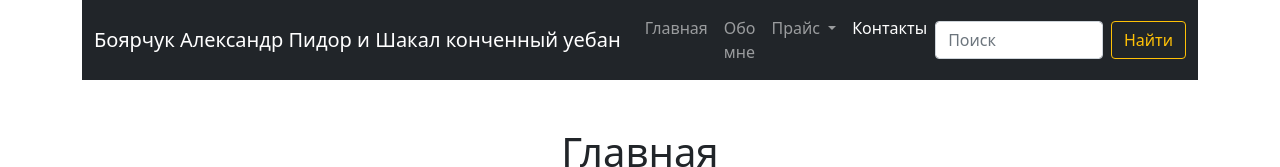
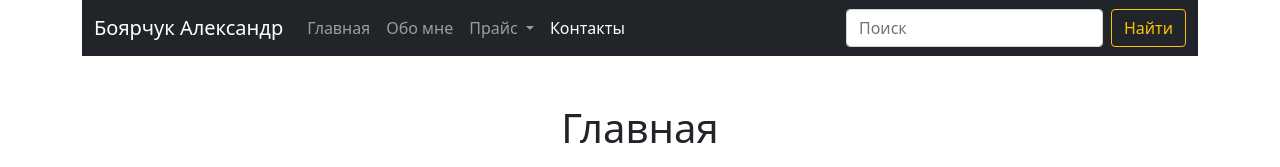
Before and after one commit to RABOTNIK2/KLADMEN, a plain HTML site: page index.html in a window 1280 px wide. Shown: the top 167 px of the page. Drawn offline with nearby package versions, Linux system fonts and the light colour scheme.

Commit message:
Update index.html

```diff
--- a/index.html
+++ b/index.html
@@ -14,7 +14,7 @@
       <div class="container ">
                 <nav class="navbar navbar-expand-lg navbar-dark bg-dark">
                   <div class="container-fluid">
-                    <a class="navbar-brand" href="#">Боярчук Александр Пидор и Шакал конченный уебан </a>
+                    <a class="navbar-brand" href="#">Боярчук Александр  </a>
                     <button class="navbar-toggler" type="button" data-bs-toggle="collapse" data-bs-target="#navbarSupportedContent" aria-controls="navbarSupportedContent" aria-expanded="false" aria-label="Toggle navigation">
                       <span class="navbar-toggler-icon"></span>
                     </button>
```
